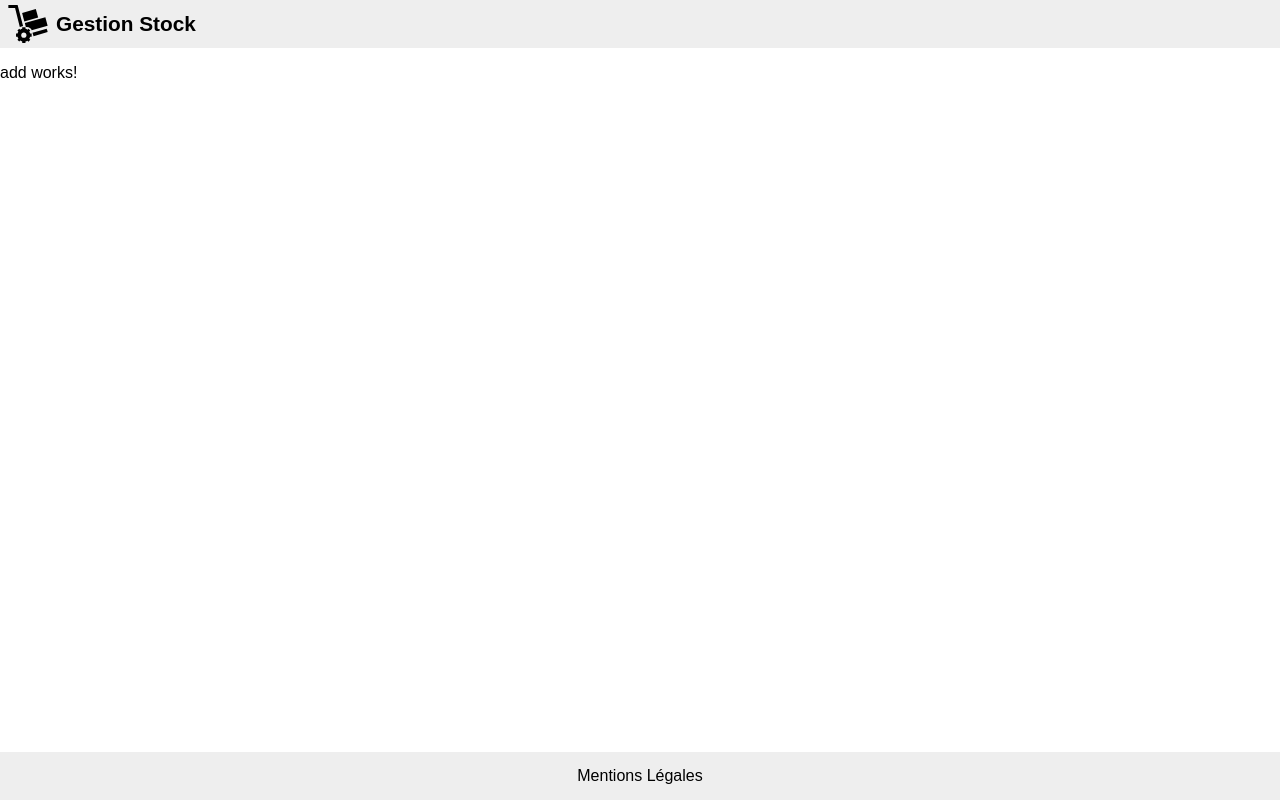
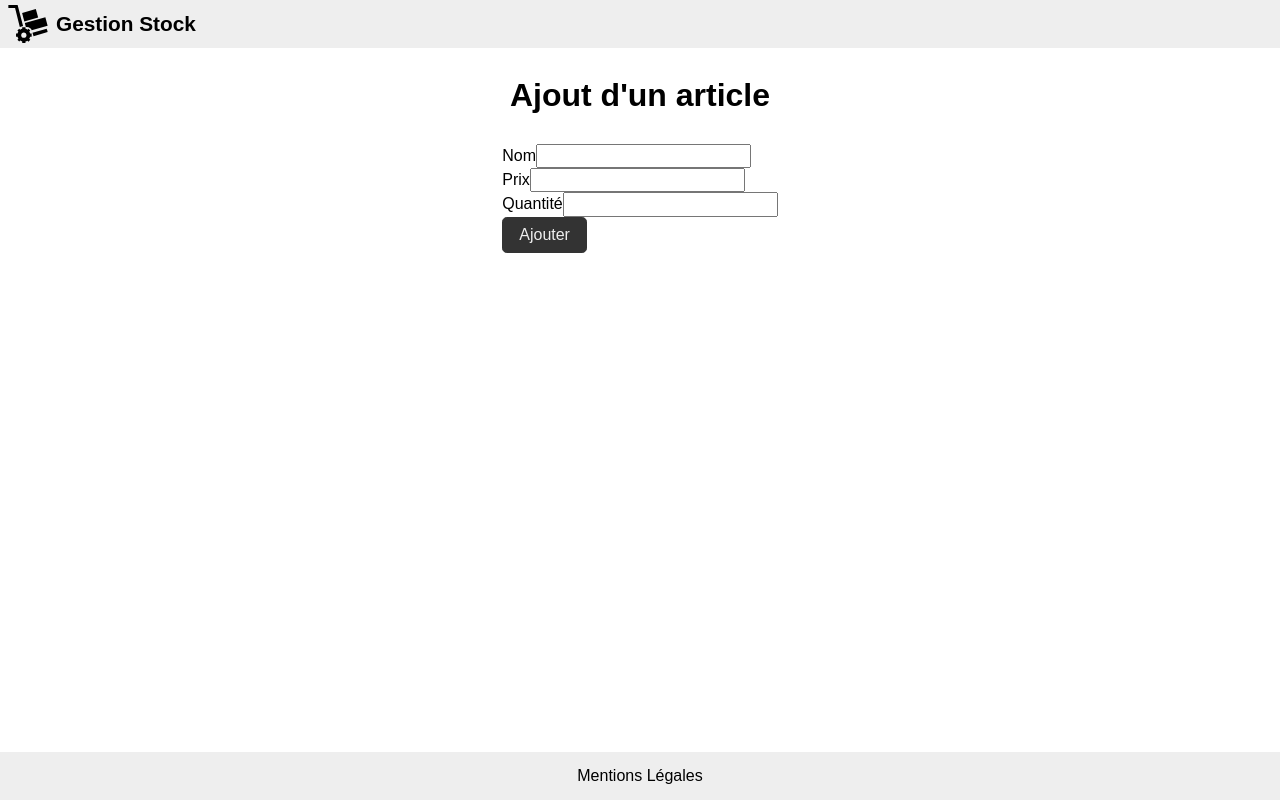
Before and after one commit to jlg-formation/agu-may-2023, an Angular app in the folder front/: page /stock/add in a window 1280 px wide. Built offline with nearby package versions, Linux system fonts and the light colour scheme.

Commit message:
dev: added dom for add article

```diff
--- a/front/src/app/stock/add/add.component.html
+++ b/front/src/app/stock/add/add.component.html
@@ -1 +1,22 @@
-<p>add works!</p>
+<main>
+  <h1>Ajout d'un article</h1>
+  <form>
+    <label>
+      <span>Nom</span>
+      <input type="text" />
+      <div class="error"></div>
+    </label>
+    <label>
+      <span>Prix</span>
+      <input type="number" />
+      <div class="error"></div>
+    </label>
+    <label>
+      <span>Quantité</span>
+      <input type="number" />
+      <div class="error"></div>
+    </label>
+    <div class="error"></div>
+    <button class="primary">Ajouter</button>
+  </form>
+</main>
```
